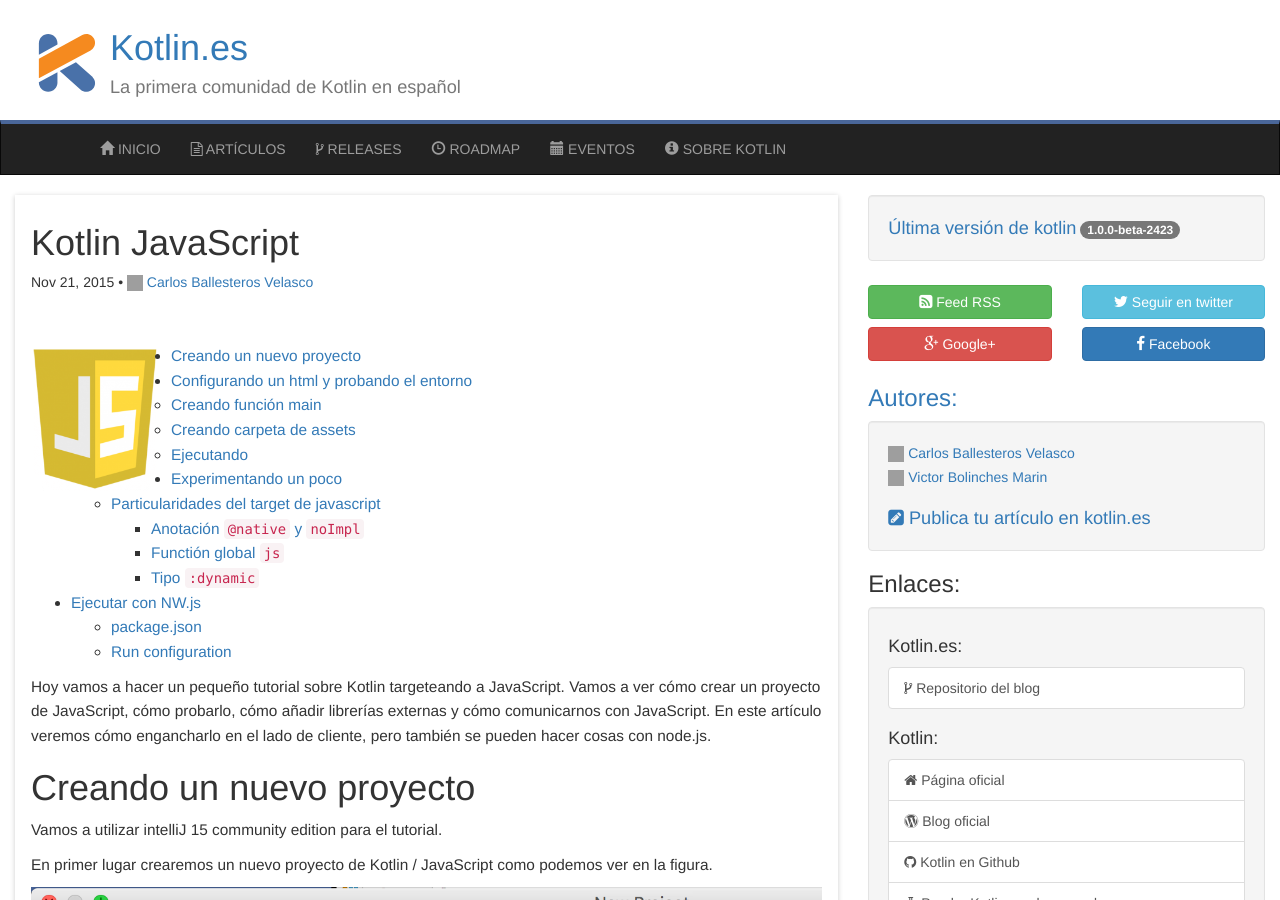
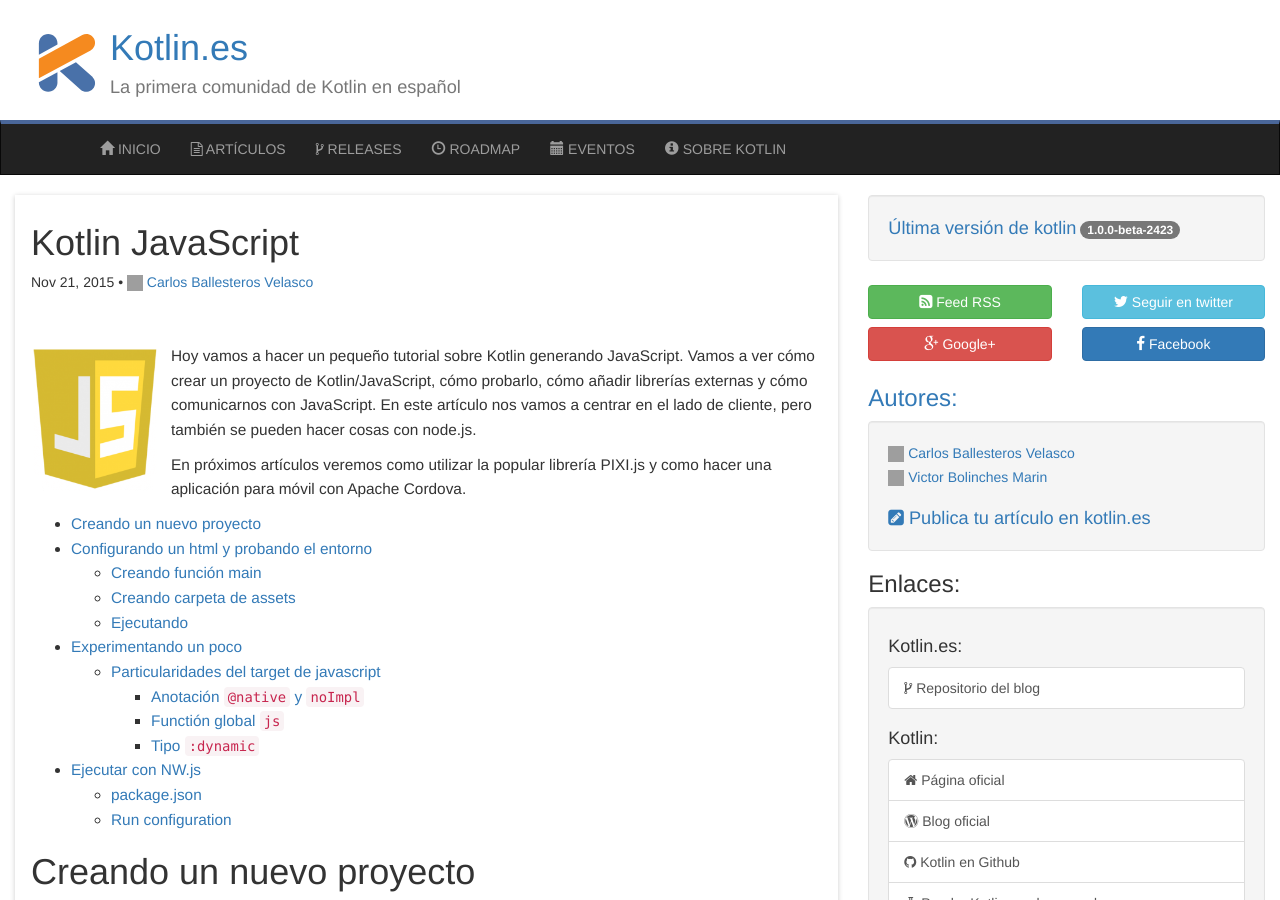
Before and after one commit to kotlin-es/kotlin.es, a Jekyll site: the page built from _posts/articles/2015-11-22-kotlinjs.markdown, in a window 1280 px wide and 900 px high. Built offline with Jekyll 4.4.1, drawn with Linux system fonts in a browser that asks for light colours; comment, search, counter and statistics services are not loaded; grey boxes are pictures that could not be loaded.

Commit message:
Pequeño ajuste

```diff
--- a/_posts/articles/2015-11-22-kotlinjs.markdown
+++ b/_posts/articles/2015-11-22-kotlinjs.markdown
@@ -9,14 +9,17 @@
 permalink: /2015/11/kotlinjs/
 ---
 
+Hoy vamos a hacer un pequeño tutorial sobre Kotlin generando JavaScript.
+Vamos a ver cómo crear un proyecto de Kotlin/JavaScript, cómo probarlo,
+cómo añadir librerías externas y cómo comunicarnos con JavaScript.
+En este artículo nos vamos a centrar en el lado de cliente,
+pero también se pueden hacer cosas con node.js.
+
+En próximos artículos veremos como utilizar la popular librería PIXI.js
+y como hacer una aplicación para móvil con Apache Cordova.
+
 * TOC
 {:toc}
-
-Hoy vamos a hacer un pequeño tutorial sobre Kotlin targeteando a JavaScript.
-Vamos a ver cómo crear un proyecto de JavaScript, cómo probarlo,
-cómo añadir librerías externas y cómo comunicarnos con JavaScript.
-En este artículo veremos cómo engancharlo en el lado de cliente,
-pero también se pueden hacer cosas con node.js.
 
 # Creando un nuevo proyecto
 
```
